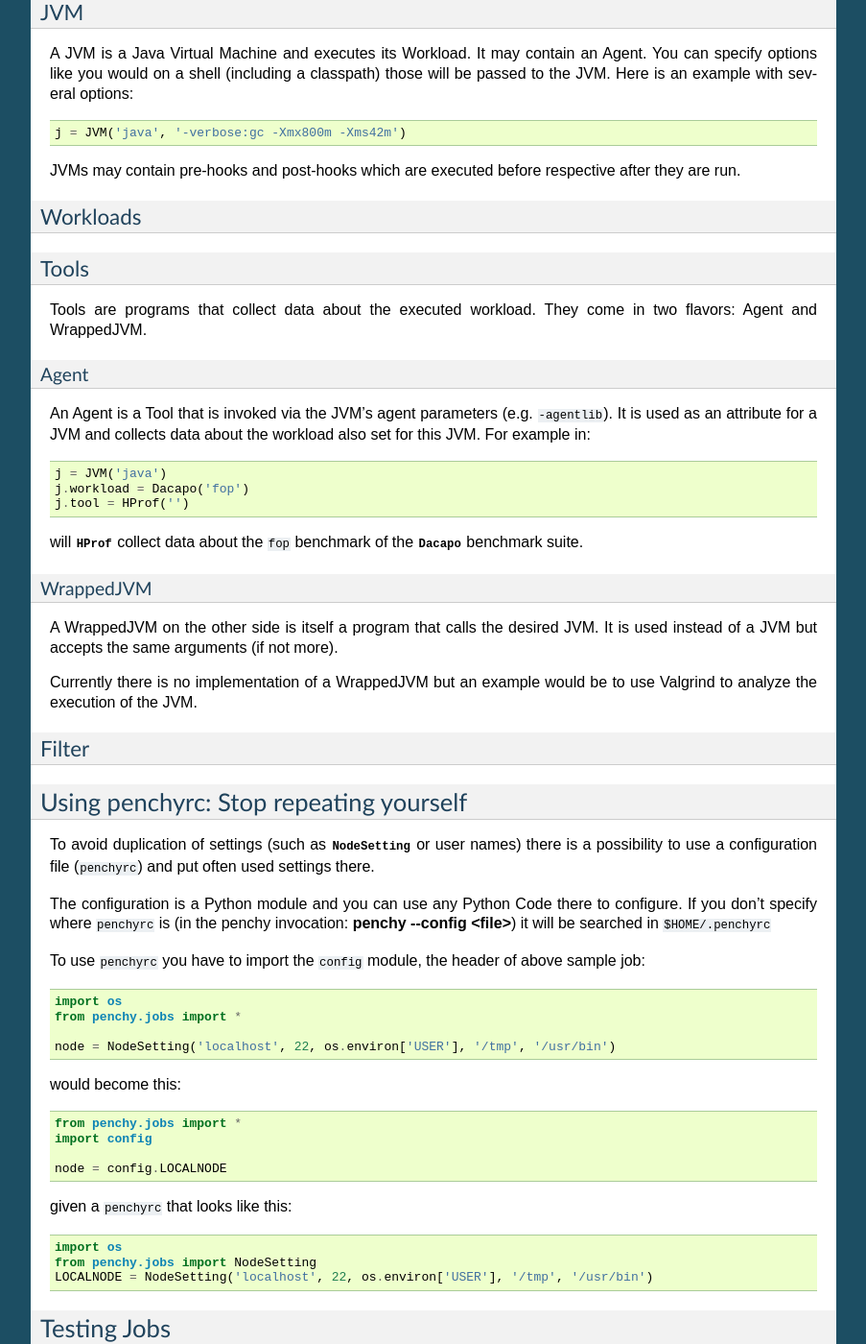
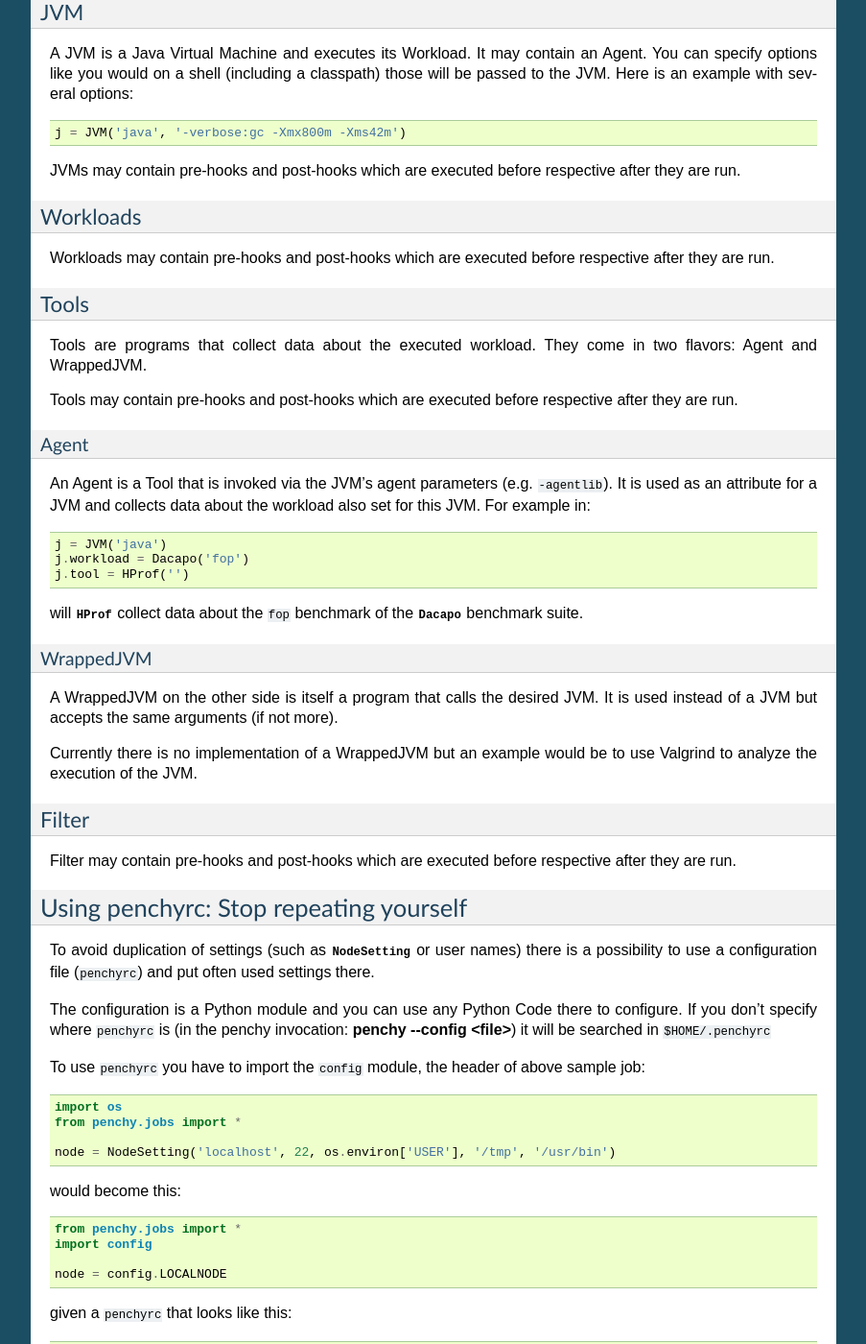
Before and after one commit to fhirschmann/penchy, a Sphinx documentation site: the page built from docs/job.rst, in a window 1280 px wide and 1400 px high, scrolled down 2490 px. Shown: the whole window at 96% size, without its empty margins (198-1101 px from the left). Built offline with Sphinx 7.4.7, drawn with Linux system fonts in a browser that asks for light colours; formulas are drawn with MathJax 3.

Commit message:
docs.job: Add hook statements where appropriate.
Signed-off-by: Michael Markert <markert.michael@googlemail.com>

```diff
--- a/docs/job.rst
+++ b/docs/job.rst
@@ -110,11 +110,17 @@
 Workloads
 ---------
 
+Workloads may contain pre-hooks and post-hooks which are executed before respective
+after they are run.
+
 Tools
 -----
 
 Tools are programs that collect data about the executed workload.
 They come in two flavors: Agent and WrappedJVM.
+
+Tools may contain pre-hooks and post-hooks which are executed before respective
+after they are run.
 
 Agent
 ~~~~~
@@ -143,6 +149,9 @@
 
 Filter
 ------
+
+Filter may contain pre-hooks and post-hooks which are executed before respective
+after they are run.
 
 Using penchyrc: Stop repeating yourself
 =======================================
```
